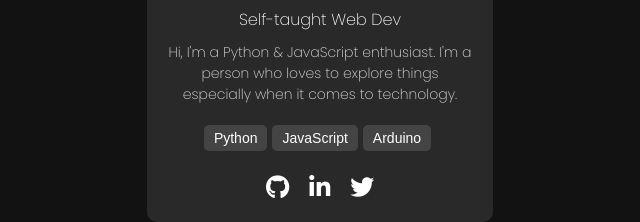
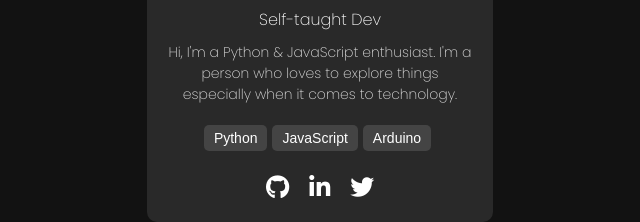
Before and after one commit to coder-ralph/fcc-antique-dev-profiles, a plain HTML site: page index.html in a window 1280 px wide. Shown: the part 526-748 px from the top of the page, 320-960 px from the left. Drawn offline with Linux system fonts and the light colour scheme.

Commit message:
update index.html

```diff
--- a/index.html
+++ b/index.html
@@ -58,7 +58,7 @@
       <div class="profile">
           <div class="pfp"><img src="https://github.com/coder-ralph.png" alt="User Image"></div>
             <h3 class="name">Ralph Rosael</h3>
-            <p class="role">Self-taught Web Dev</p>
+            <p class="role">Self-taught Dev</p>
             <p class="bio">Hi, I'm a Python & JavaScript enthusiast. I'm a person who loves to explore things especially when it comes to technology.</p>
           <div class="skills">
               <!-- Skills -->
```
